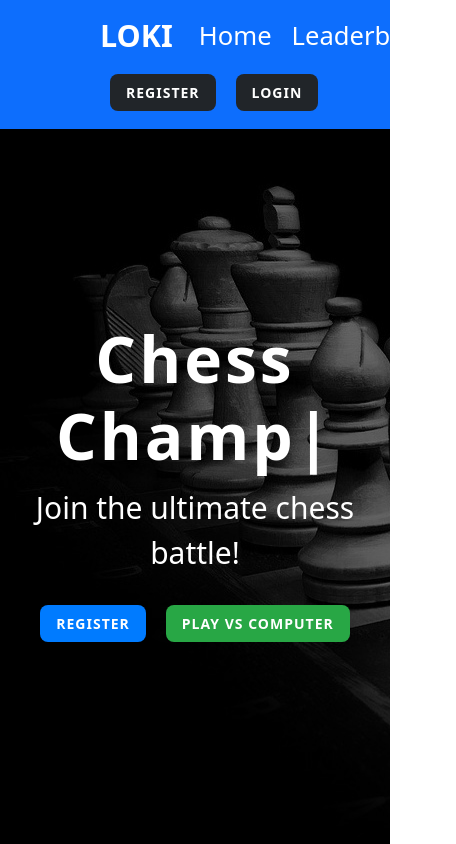
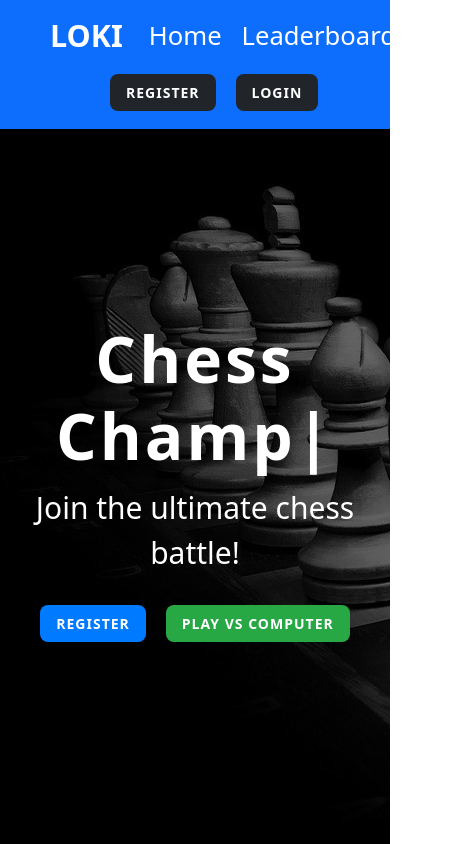
Before and after one commit to tilak318/ChessChamp-Backend, a React (Create React App) app in the folder client/: page / in a window 390 px wide. Shown: the whole page, 456 px wide, since content can reach past the window. Built offline with nearby package versions, Linux system fonts and the light colour scheme; no server answers.

Commit message:
Resolved merge conflicts

```diff
--- a/client/src/style.css
+++ b/client/src/style.css
@@ -579,3 +579,24 @@ a:hover {
   align-items: center;
   height: 100vh;
 }
+
+
+
+@media (max-width: 480px) {
+  #landing-page-title {
+    font-size:2rem;
+  }
+
+  .btn {
+    padding: 8px 16px;
+    font-size: 14px;
+  }
+  .navbar-brand.title {
+    font-size: 1.9rem;
+    font-weight: bold;
+    color: white;
+    margin-left: 50px;
+}
+
+
+}
```
